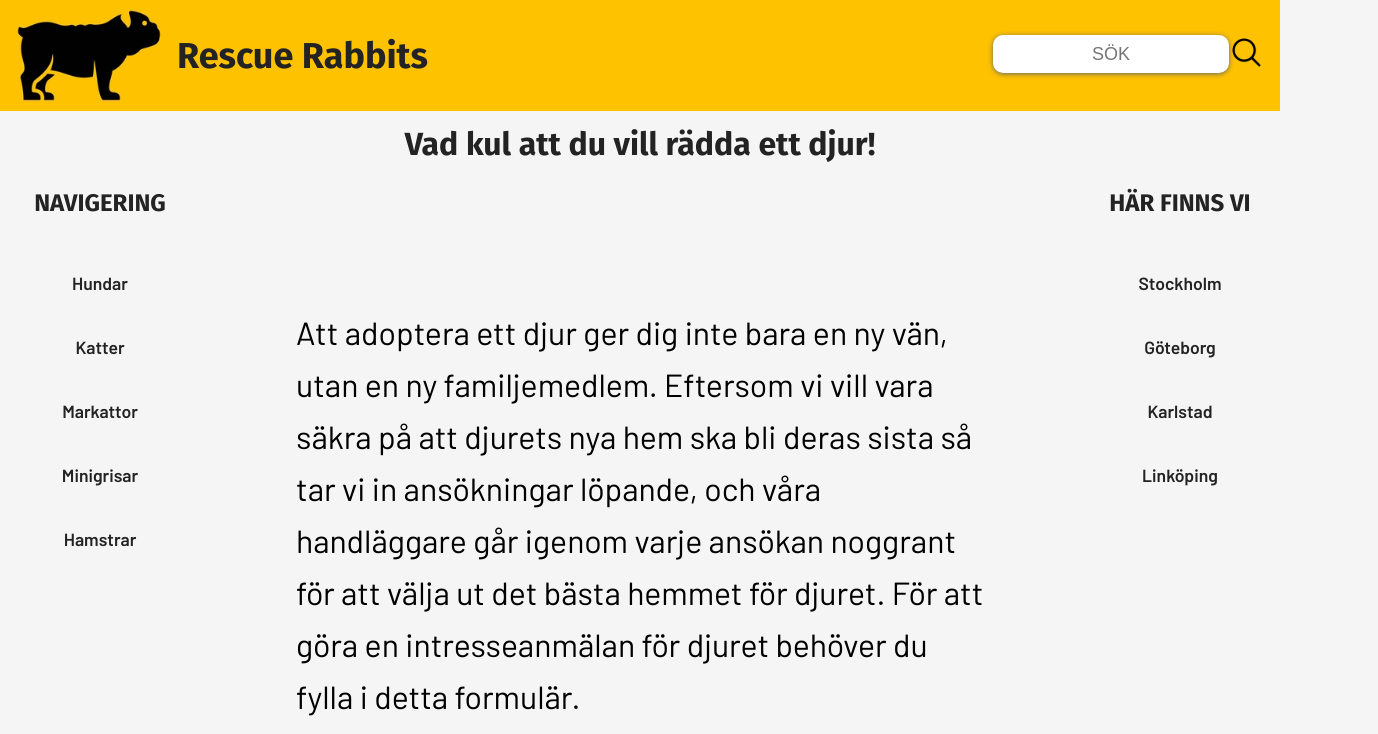
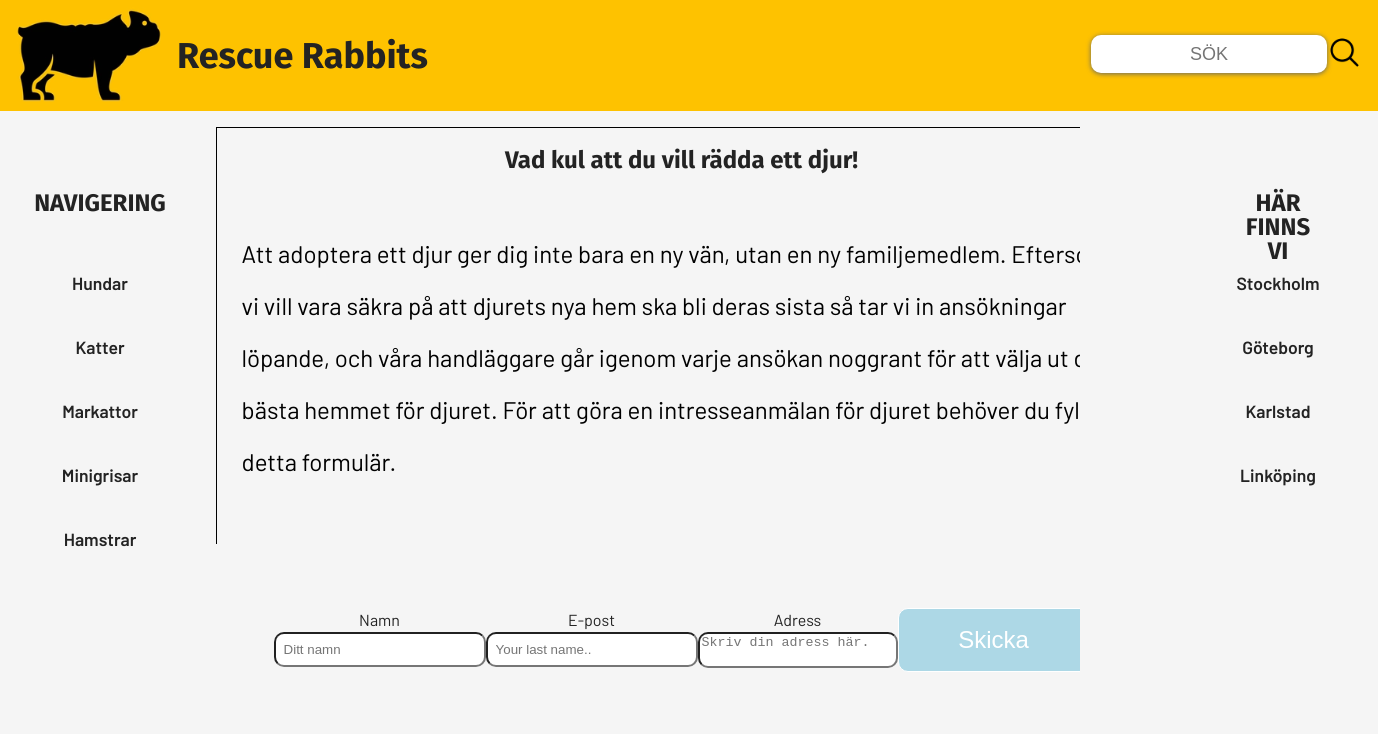
Before and after one commit to RickyJohansson/rescue-rabbits, a React (Vite) app: page /1 in a window 1280 px wide. Shown: the top 734 px of the page, 1378 px wide, since content can reach past the window. Built offline with nearby package versions, Linux system fonts and the light colour scheme.

Commit message:
Fixed couple tings
Fixed couple tings

```diff
--- a/src/Views/AdoptionForm.scss
+++ b/src/Views/AdoptionForm.scss
@@ -1,28 +1,96 @@
 .adoptionContainer {
-  width: 100%;
-  height: 25%;
+  width: 95%;
+  height: 100vh;
   background-color: #f5f5f5;
   display: flex;
   flex-direction: column;
   align-items: center;
-  min-height: 100vh;
+  margin: 1rem;
+  text-align: center;
+  border: 1px solid black;
 }
 
 .adoptionContainer p {
   color: black;
-  padding: 6rem;
-  font-size: 32px;
+  padding: 2rem;
+  font-size: 24px;
   line-height: 52px;
+  text-align: left;
 }
 
 .button-type-1 {
-  padding: 1rem;
   border-radius: 10px;
   width: 25%;
 }
 
 .container {
   background-color: #f5f5f5;
-  border: 2px solid black;
   z-index: 2;
+  display: flex;
+  width: 100%;
+
+  justify-content: center;
+  align-items: center;
 }
+
+.container label {
+  outline: none;
+}
+
+.container input {
+  outline: none;
+  width: 12rem;
+  padding: 0.5rem;
+  border-radius: 10px;
+}
+
+.container textarea {
+  outline: none;
+  width: 12rem;
+  padding: 0.5rem;
+  border-radius: 10px;
+  resize: none;
+  writing-mode: horizontal-tb !important;
+  text-rendering: auto;
+  color: fieldtext;
+  letter-spacing: normal;
+  word-spacing: normal;
+  line-height: normal;
+  text-transform: none;
+  text-indent: 0px;
+  text-shadow: none;
+  display: inline-block;
+  text-align: start;
+  appearance: auto;
+  -webkit-rtl-ordering: logical;
+  cursor: text;
+  background-color: field;
+  margin: 0em;
+  padding: 1px 2px;
+  border-width: 2px;
+  border-style: inset;
+  border-color: -internal-light-dark(rgb(118, 118, 118), rgb(133, 133, 133));
+  border-image: initial;
+}
+
+.container form {
+  width: 100%;
+  padding: 4rem;
+  display: flex;
+  justify-content: space-between;
+}
+
+.container .flex-column {
+  display: flex;
+  flex-direction: column;
+}
+
+.submit {
+  background-color: lightblue;
+  border: 1px solid white;
+  width: 12rem;
+  height: 4rem;
+  border-radius: 15px;
+  color: white;
+  font-size: 24px;
+}
--- a/src/Views/Adoptionform.tsx
+++ b/src/Views/Adoptionform.tsx
@@ -3,8 +3,8 @@ import React from "react";
 
 const adoptionForm = () => {
   return (
-    <div>
     <div className="adoptionContainer">
+      <section>
         <h1> Vad kul att du vill rädda ett djur!</h1>
         <p>
           Att adoptera ett djur ger dig inte bara en ny vän, utan en ny
@@ -14,35 +14,43 @@ const adoptionForm = () => {
           för djuret. För att göra en intresseanmälan för djuret behöver du
           fylla i detta formulär.
         </p>
-      </div>
         <div className="container">
           <form action="submit">
-          <label htmlFor="fname">First Name</label>
+            <div className="flex-column">
+              <label htmlFor="fname">Namn</label>
               <input
+                required
                 type="text"
                 id="fname"
                 name="firstname"
-            placeholder="Your name.."
+                placeholder="Ditt namn"
               ></input>
-
-          <label htmlFor="lname">Last Name</label>
+            </div>
+            <div className="flex-column">
+              <label htmlFor="lname">E-post</label>
               <input
+                required
                 type="text"
                 id="lname"
                 name="lastname"
                 placeholder="Your last name.."
               ></input>
-
-          <label htmlFor="subject">Adress</label>
+            </div>
+            <div className="flex-column">
+              <label htmlFor="adress">Adress</label>
               <textarea
-            id="subject"
-            name="subject"
+                required
+                id="adress"
+                name="adress"
                 placeholder="Skriv din adress här."
               ></textarea>
-
-          <input type="submit" value="Submit"></input>
+            </div>
+            <div>
+              <input className="submit" type="submit" value="Skicka"></input>
+            </div>
           </form>
         </div>
+      </section>
     </div>
   );
 };
--- a/src/components/Header.scss
+++ b/src/components/Header.scss
@@ -2,7 +2,7 @@ header {
   grid-area: header;
   position: sticky;
   top: 0;
-  z-index: 1;
+  z-index: 3;
   background-color: #fec200;
   display: flex;
   justify-content: space-between;
--- a/src/components/Main.scss
+++ b/src/components/Main.scss
@@ -9,7 +9,7 @@ main {
 .animal-overlay {
   position: absolute;
   background-color: white;
-  z-index: 2;
+  z-index: 4;
   margin: auto;
   width: 80%;
   height: 80%;
@@ -56,7 +56,7 @@ main {
 
 .animal-overlay .overlay-img {
   aspect-ratio: 1;
-  width: 75%;
+  width: 50%;
 }
 
 .vet-logo {
--- a/src/components/Main.tsx
+++ b/src/components/Main.tsx
@@ -76,7 +76,8 @@ const Main = ({
               </div>
             </div>
             <p className="link-text">
-              Läs mer om HUNDAR och hur man sköter dem <a href="#">HÄR!</a>
+              Läs mer om {chosenAnimal.animal} och hur man sköter dem{" "}
+              <a href="#">HÄR!</a>
             </p>
             <button className="animal-btn">ANMÄL INTRESSE</button>
           </section>
```
Lines whose indentation alone changed are shown as unchanged.
